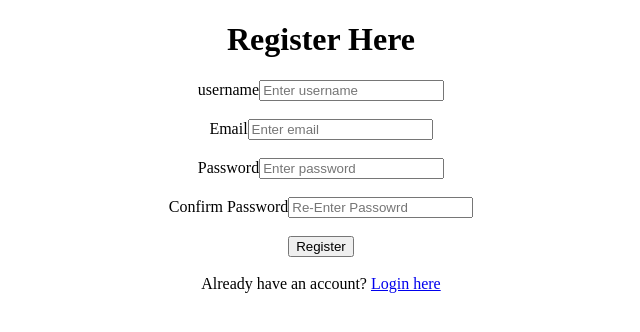
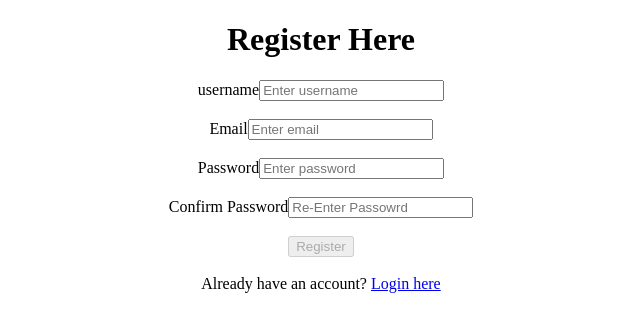
Before and after one commit to lithesh67/task_ang, an Angular app: page /register in a window 1280 px wide. Shown: the top 332 px of the page, without its empty margins (319-959 px from the left). Built offline with nearby package versions, Linux system fonts and the light colour scheme.

Commit message:
reactive forms signup update

```diff
--- a/src/app/dashboard/dashboard.component.ts
+++ b/src/app/dashboard/dashboard.component.ts
@@ -69,8 +69,14 @@ export class DashboardComponent implements OnInit {
     this.files.forEach((file)=>{
        formData.append('files',file);
     });
-
     this.http.postReq(formData,'createCourse').subscribe((resp:any)=>{
+      if (resp.bool==true){
+        alert("Course created successfully");
+        this.course_form.reset();
+      }
+      else{
+        alert("some error has occoured");
+      }
       console.log(resp.message);
     });
   }
--- /dev/null
+++ b/src/app/shared/validators/password_validator.validations.ts
@@ -0,0 +1,10 @@
+import { AbstractControl, ValidationErrors, ValidatorFn } from "@angular/forms";
+
+export function password_validator(group:AbstractControl):ValidationErrors | null{
+   const pass=group.get('password')?.value;
+   const cpass=group.get('cpass')?.value
+   if (!pass || !cpass){
+    return null;
+   }
+   return pass===cpass? null : {invalid:true};
+}
--- a/src/app/signup/signup.component.css
+++ b/src/app/signup/signup.component.css
@@ -1,3 +1,7 @@
 div{
     text-align: center;
 }
+.invalid{
+    color:red;
+
+}
--- a/src/app/signup/signup.component.html
+++ b/src/app/signup/signup.component.html
@@ -1,15 +1,41 @@
 <div>
     <h1>Register Here</h1>
-    <form>
+    <form [formGroup]="signup_form" (ngSubmit)="onSubmit()">
         <label>username</label>
-        <input type="text" name="user" placeholder="Enter username"  [(ngModel)]="registerObj.user"><br><br>
+        <input type="text" name="user" placeholder="Enter username"  formControlName="username"><br><br>
+        @if( signup_form.get('username')?.invalid && signup_form.get('username')?.touched){
+           <p class="invalid"> This is a required field</p>
+        }
         <label>Email</label>
-        <input type="email" name="email" placeholder="Enter email" [(ngModel)]="registerObj.email"><br><br>
+        <input type="email" name="email" placeholder="Enter email" formControlName="email"><br><br>
+        @if(signup_form.get('email')?.invalid && signup_form.get('email')?.touched ){
+          @if(signup_form.get('email')?.errors?.['pattern'] ){
+             <p class="invalid">Please enter valid email address</p>
+          }
+          @else {
+             <p class="invalid">This field is required</p>
+          }
+        }
         <label>Password</label>
-        <input type="password" name="pass" placeholder="Enter password" [(ngModel)]="registerObj.pass"><br><br>
+        <input type="password" name="pass" placeholder="Enter password" formControlName="password"><br><br>
+        @if(signup_form.get('password')?.invalid && signup_form.get('password')?.errors?.['pattern']){
+            <p class="invalid">The password must contain atleast one uppercase letter, one lowercase letter, a number, a special character and 6 characters long</p>
+         }
+         @else if(signup_form.get('password')?.invalid && signup_form.get('password')?.touched){
+           <p class="invalid">This field is required</p>
+          }
         <label>Confirm Password</label>
-        <input type="password" name="cpass" placeholder="Re-Enter Passowrd"><br><br>
-        <input type="submit" value="Register" (click)="onSubmit()">
+        <input type="password" name="cpass" placeholder="Re-Enter Passowrd" formControlName="cpass"><br><br>
+        @if(signup_form.get('cpass')?.touched && signup_form.get('cpass')?.invalid){
+            @if(signup_form.get('cpass')?.errors?.['required'])
+            {
+               <p class="invalid">This field is required</p>
+            }
+            @else{
+               <p class="invalid">Passwords do not match</p>
+            }
+        }
+        <input type="submit" [disabled]="signup_form.invalid"  value="Register">
     </form>
     <br>
     Already have an account? <a routerLink="/login">Login here</a>
--- a/src/app/signup/signup.component.ts
+++ b/src/app/signup/signup.component.ts
@@ -1,11 +1,13 @@
 import { Component, inject } from '@angular/core';
-import { FormsModule } from '@angular/forms';
+import { AbstractControl, FormControl, FormGroup, FormsModule, ReactiveFormsModule, Validators } from '@angular/forms';
 import { RouterLink,Router} from '@angular/router';
 import { HttpServiceService } from '../services/http-service.service';
+import { CommonModule } from '@angular/common';
+import { password_validator } from '../shared/validators/password_validator.validations';
 
 @Component({
   selector: 'app-signup',
-  imports: [RouterLink,FormsModule],
+  imports: [RouterLink,FormsModule,ReactiveFormsModule,CommonModule],
   templateUrl: './signup.component.html',
   styleUrl: './signup.component.css'
 })
@@ -17,10 +19,24 @@ export class SignupComponent {
    }
    router:Router=inject(Router);
    http:HttpServiceService=inject(HttpServiceService);
+   constructor(){
+
+   }
+  signup_form =new FormGroup({
+  username:new FormControl('',[Validators.required]),
+  email:new FormControl('',[Validators.required,Validators.pattern(/^[^\s@]+@[^\s@]+\.[^\s@]+$/)]),
+  password:new FormControl('',[Validators.required,Validators.pattern(/^(?=.*[a-z])(?=.*[A-Z])(?=.*\d)(?=.*[@.#$!%*?&])[A-Za-z\d@.#$!%*?&]{6,15}$/)]),
+  cpass:new FormControl('',[Validators.required])},
+  { validators: [password_validator] }
+);
+
    onSubmit(){
-     this.http.postReq(this.registerObj,"register").subscribe((data:any)=>{
+     this.http.postReq(this.signup_form.value,"register").subscribe((data:any)=>{
       console.log(data);
+
+
       if (data.bool==true){
+         alert("User registered successfully");
          this.router.navigate(['/login']);
       }
       else{
@@ -28,4 +44,6 @@ export class SignupComponent {
       }
      })
    }
+
+
 }
```
Also changed, not shown: 1 other file (tests, documents, lock files or other folders).
